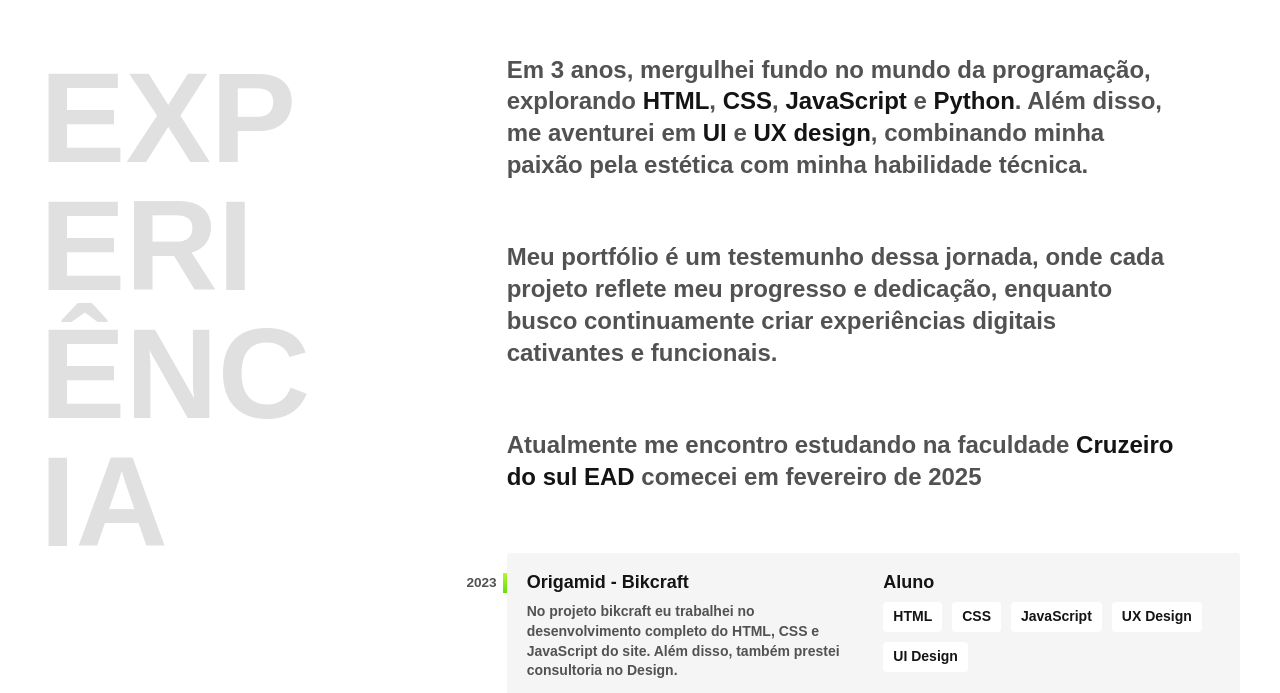
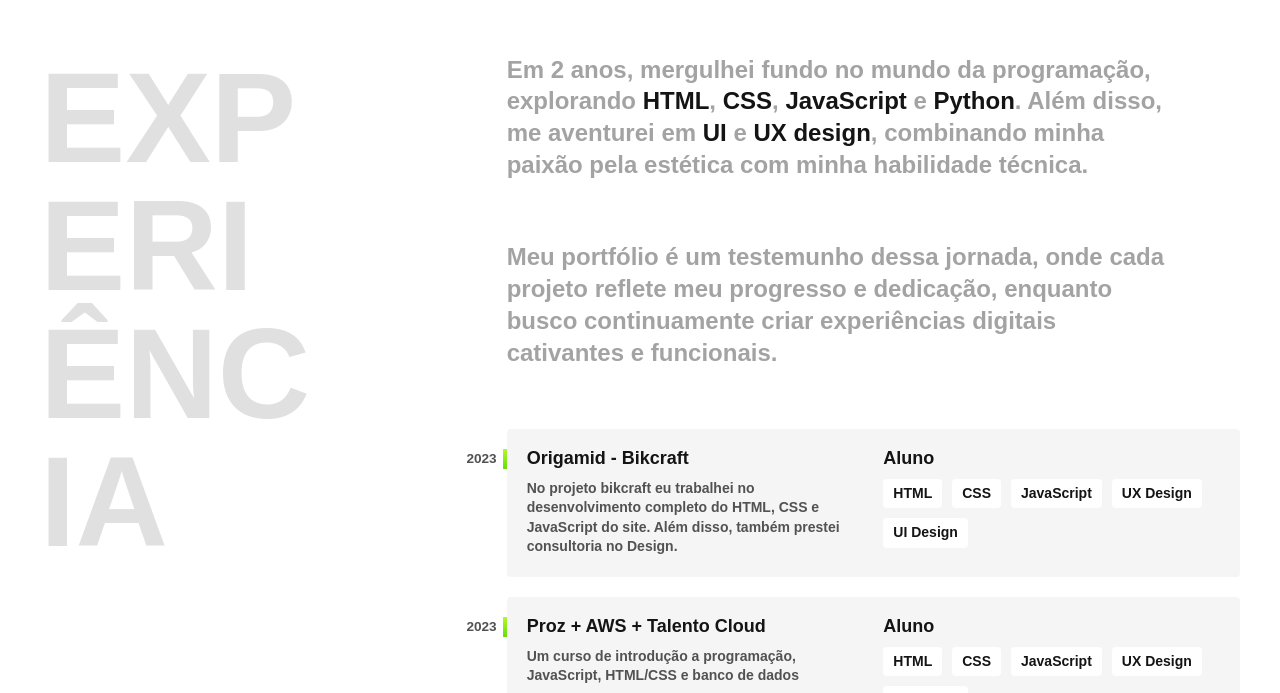
Before and after one commit to geovannemoreira/geovannemoreira.github.io, a plain HTML site: page index.html in a window 1280 px wide. Shown: the part 728-1421 px from the top of the page. Drawn offline with Linux system fonts and the light colour scheme.

Commit message:
atualização de informações e mudança da cor das experiencias

```diff
--- a/css/experiencia.css
+++ b/css/experiencia.css
@@ -16,7 +16,7 @@
   line-height: 1.33;
   max-width: 50ch;
   margin-bottom: 60px;
-  color: #525252;
+  color: #a3a3a3;
 }
 
 .experiencia-texto strong {
--- a/index.html
+++ b/index.html
@@ -32,9 +32,8 @@
   <section class="experiencia" id="experiencia" aria-label="Experiência">
     <h2 class="subtitulo">Experiência</h2>
     <div>
-      <p class="experiencia-texto">Em 3 anos, mergulhei fundo no mundo da programação, explorando <strong>HTML</strong>, <strong>CSS</strong>, <strong>JavaScript</strong> e <strong>Python</strong>. Além disso, me aventurei em <strong>UI</strong> e <strong>UX design</strong>, combinando minha paixão pela estética com minha habilidade técnica.</p>
+      <p class="experiencia-texto">Em 2 anos, mergulhei fundo no mundo da programação, explorando <strong>HTML</strong>, <strong>CSS</strong>, <strong>JavaScript</strong> e <strong>Python</strong>. Além disso, me aventurei em <strong>UI</strong> e <strong>UX design</strong>, combinando minha paixão pela estética com minha habilidade técnica.</p>
       <p class="experiencia-texto">Meu portfólio é um testemunho dessa jornada, onde cada projeto reflete meu progresso e dedicação, enquanto busco continuamente criar experiências digitais cativantes e funcionais.</p>
-      <p class="experiencia-texto"> Atualmente me encontro estudando na faculdade <strong>Cruzeiro do sul EAD</strong> comecei em fevereiro de 2025</p>
 
       <div class="empresa">
         <span class="empresa-ano" aria-label="ano">2023</span>
```
